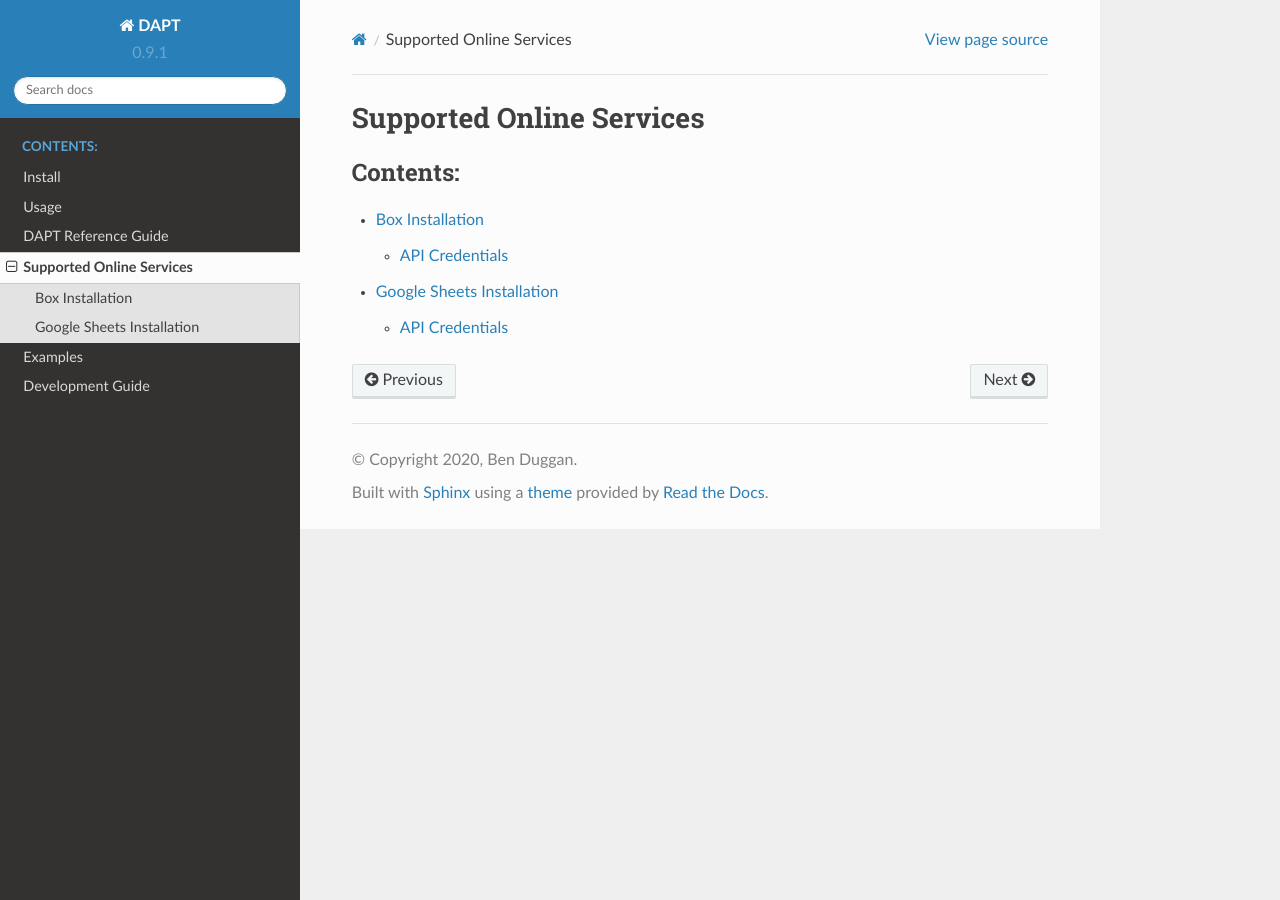
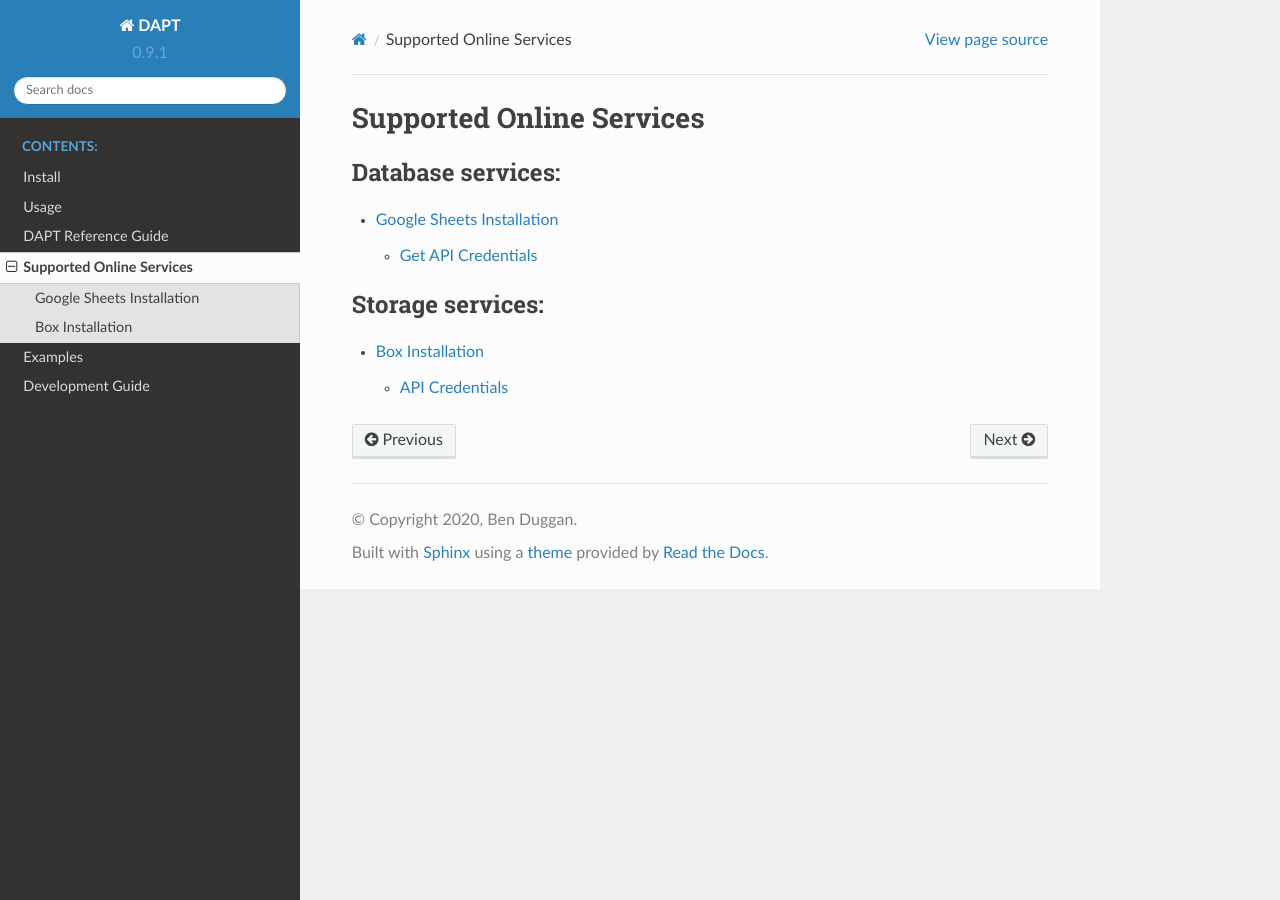
Before and after one commit to BenSDuggan/DAPT, a Sphinx documentation site: the page built from docs/services/index.rst, in a window 1280 px wide. Built offline with Sphinx 7.4.7 and the Read the Docs theme 2.0.0, drawn with Linux system fonts in a browser that asks for light colours.

```diff
--- a/docs/services/index.rst
+++ b/docs/services/index.rst
@@ -6,7 +6,12 @@ Supported Online Services
 
 .. toctree::
    :maxdepth: 2
-   :caption: Contents:
+   :caption: Database services:
+
+   sheets-setup
+
+.. toctree::
+   :maxdepth: 2
+   :caption: Storage services:
 
    box-setup
-   sheets-setup
```
Also changed, not shown: docs/services/sheets-setup.rst (+44 -8 lines), docs/images/gdc_home-terms.png (added), docs/images/gdc_home.png (added), docs/images/gdc_new-project.png (added), docs/images/gdc_project-dashboard.png (added), docs/images/gdc_sheets_create-keys-json.png (added), docs/images/gdc_sheets_create-keys.png (added), docs/images/gdc_sheets_creds-create-1.png (added), docs/images/gdc_sheets_creds-create-2.png (added), docs/images/gdc_sheets_creds-create-3.png (added), docs/images/gdc_sheets_creds-create.png (added), docs/images/gdc_sheets_creds-none.png (added), docs/images/gdc_sheets_creds.png (added), docs/images/gdc_sheets_enable.png (added), 5 more files.
